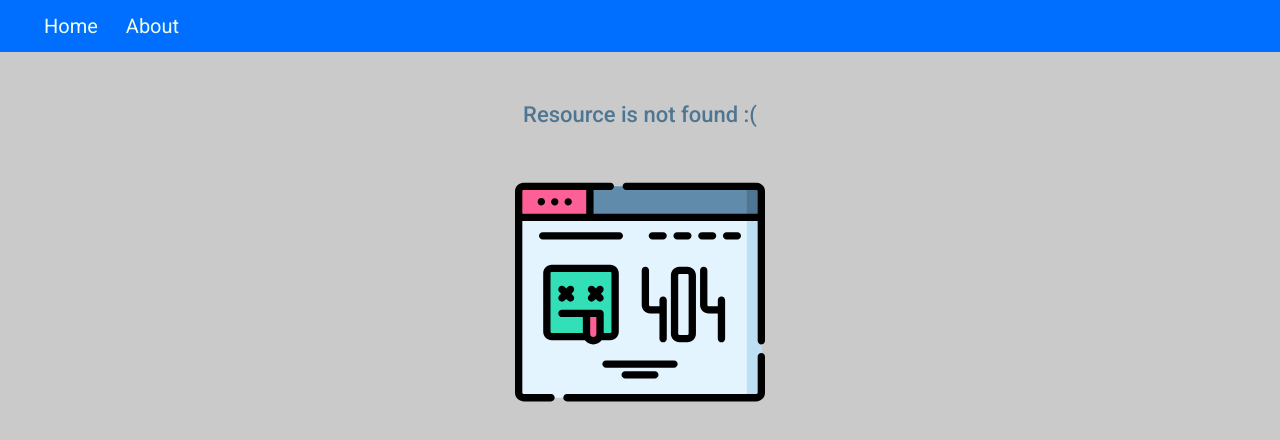
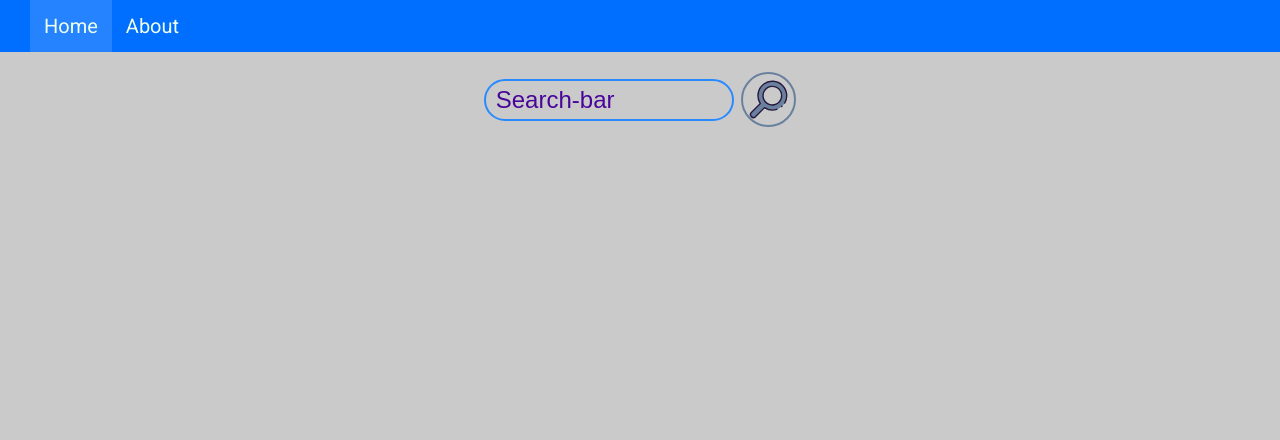
Before and after one commit to Wolf-Den1994/react-2021q3, a React app in the folder react-redux/: page /home in a window 1280 px wide. Before the commit this address led to /404. Shown: the top 440 px of the page. Built offline with nearby package versions, Linux system fonts and the light colour scheme.

Commit message:
fix: react-router and animation

```diff
--- a/react-redux/src/components/App/App.jsx
+++ b/react-redux/src/components/App/App.jsx
@@ -1,5 +1,5 @@
 import React from 'react';
-import { BrowserRouter as Router } from 'react-router-dom';
+import { BrowserRouter as Router, Redirect, Route } from 'react-router-dom';
 import AppRouter from '../AppRouter/AppRouter';
 import Header from '../Header/Header';
 import './App.scss';
@@ -7,6 +7,9 @@ import './App.scss';
 const App = () => {
   return (
     <Router>
+      <Route exact path="/">
+        <Redirect to="/home" />
+      </Route>
       <Header />
       <AppRouter />
     </Router>
--- a/react-redux/src/components/AppRouter/AppRouter.jsx
+++ b/react-redux/src/components/AppRouter/AppRouter.jsx
@@ -1,30 +1,30 @@
 import React from 'react';
-import { CSSTransition } from 'react-transition-group';
-import { Route, Redirect } from 'react-router-dom';
+import { CSSTransition, TransitionGroup } from 'react-transition-group';
+import { Route, Switch, useLocation } from 'react-router-dom';
 import { routes } from '../../router';
 
+export const LocationDisplay = () => {
+  const location = useLocation();
+
+  return <div data-testid="location-display">{location.pathname}</div>;
+};
+
 const AppRouter = () => {
+  const location = useLocation();
+
   return (
     <div className="app-wrapper">
-      {routes.map(({ path, Component }) => (
-        <Route key={path} exact path={path}>
-          {({ match }) => (
-            <CSSTransition
-              timeout={300}
-              classNames="page"
-              unmountOnExit
-              in={match != null}
-            >
-              <Component />
-            </CSSTransition>
-          )}
-        </Route>
-      ))}
-      {window.location.pathname !== '/' &&
-      window.location.pathname !== '/about' &&
-      window.location.pathname.split('/')[1] !== 'details' ? (
-        <Redirect to="/404" />
-      ) : null}
+      <TransitionGroup>
+        <CSSTransition timeout={300} classNames="page" key={location.key}>
+          <Switch location={location}>
+            {routes.map(({ path, Component, exact }) => (
+              <Route key={path} exact={exact} path={path}>
+                {() => <Component />}
+              </Route>
+            ))}
+          </Switch>
+        </CSSTransition>
+      </TransitionGroup>
     </div>
   );
 };
--- a/react-redux/src/components/Card/Card.jsx
+++ b/react-redux/src/components/Card/Card.jsx
@@ -7,7 +7,8 @@ const Card = () => {
   const q = useSelector((state) => state.searchBar.searchString);
   const data = useSelector((state) => state.home.data);
   const { articles } = data;
-  const elements = articles.map((elem) => {
+  const arr = articles || [];
+  const elements = arr.map((elem) => {
     const time = elem.publishedAt.split('T').join(' ').split(':');
     return (
       <NavLink
--- a/react-redux/src/components/Header/Header.jsx
+++ b/react-redux/src/components/Header/Header.jsx
@@ -8,7 +8,7 @@ const Header = () => {
       <nav>
         <ul>
           <li>
-            <NavLink exact activeClassName="active-link" to="/">
+            <NavLink exact activeClassName="active-link" to="/home">
               Home
             </NavLink>
           </li>
```
Also changed, not shown: react-redux/src/router/index.js (+4 -4 lines).
